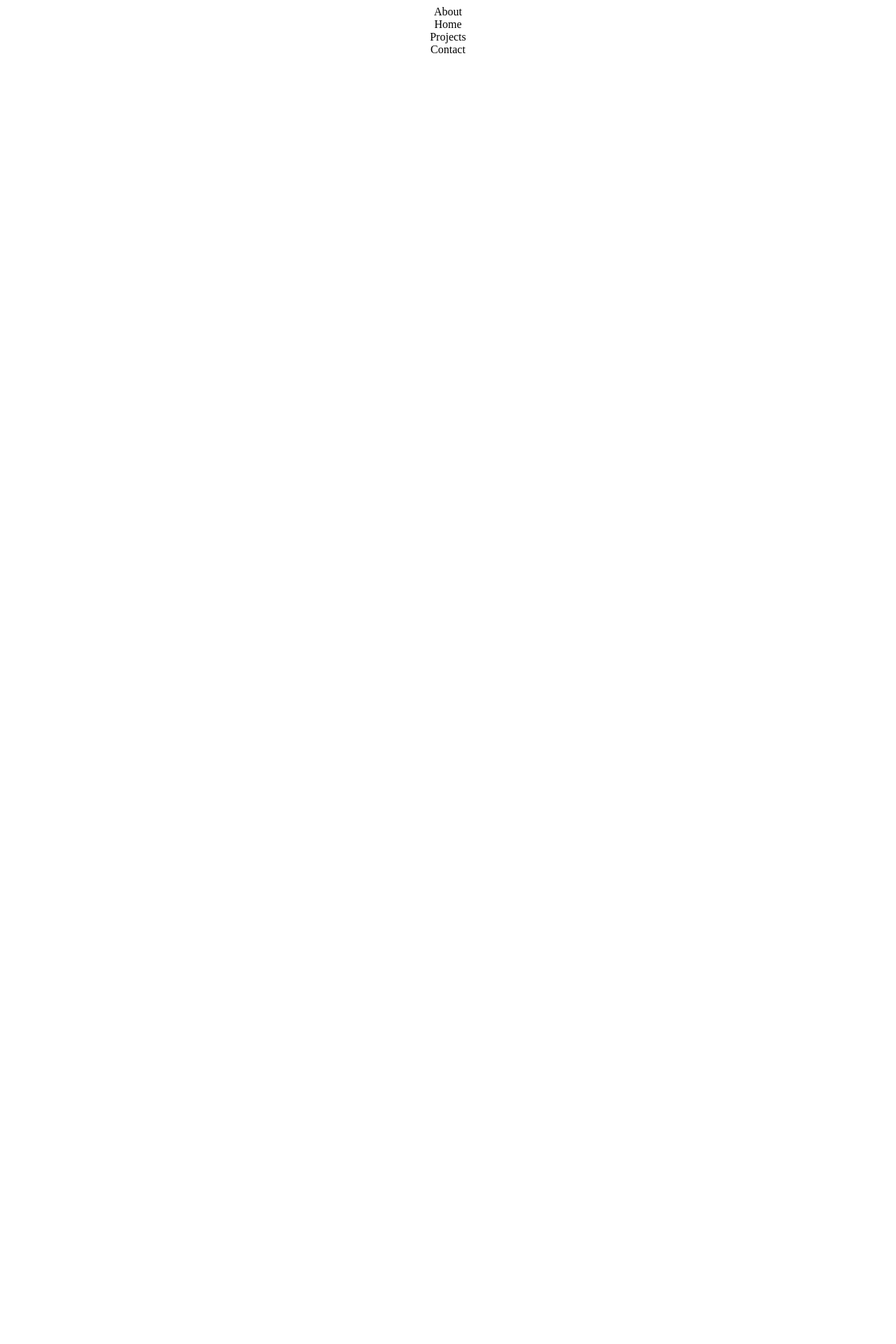
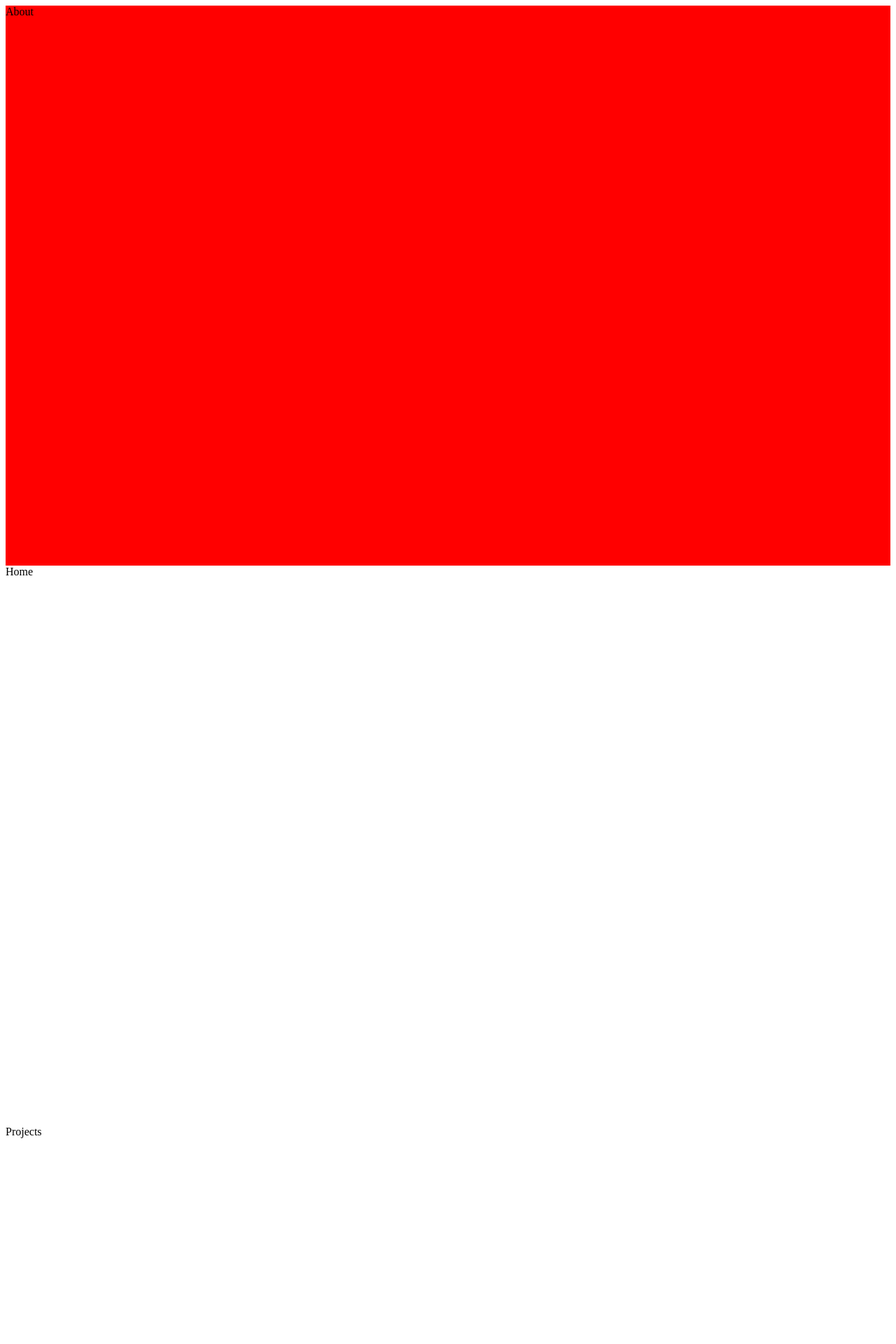
Before and after one commit to Adriantutuianu/personal-website, a React (Create React App) app: page / in a window 1280 px wide. Shown: the top 1920 px of the page at 70% size. Before the commit the page ends 800 px from the top, so only its background shows below. Built offline with nearby package versions, Linux system fonts and the light colour scheme.

Commit message:
Added section height

```diff
--- a/src/App.scss
+++ b/src/App.scss
@@ -1,38 +1,3 @@
-.App {
-  text-align: center;
+.section {
+  height: 100vh;
 }
-
-.App-logo {
-  height: 40vmin;
-  pointer-events: none;
-}
-
-@media (prefers-reduced-motion: no-preference) {
-  .App-logo {
-    animation: App-logo-spin infinite 20s linear;
-  }
-}
-
-.App-header {
-  background-color: #282c34;
-  min-height: 100vh;
-  display: flex;
-  flex-direction: column;
-  align-items: center;
-  justify-content: center;
-  font-size: calc(10px + 2vmin);
-  color: white;
-}
-
-.App-link {
-  color: #61dafb;
-}
-
-@keyframes App-logo-spin {
-  from {
-    transform: rotate(0deg);
-  }
-  to {
-    transform: rotate(360deg);
-  }
-}
--- a/src/Sections/About.js
+++ b/src/Sections/About.js
@@ -1,7 +1,12 @@
 import React from "react";
+import "./about.scss";
 
 const About = () => {
-  return <div>About</div>;
+  return (
+    <section id="about" className="section">
+      About
+    </section>
+  );
 };
 
 export default About;
--- a/src/Sections/Contact.js
+++ b/src/Sections/Contact.js
@@ -1,7 +1,11 @@
 import React from "react";
 
 const Contact = () => {
-  return <div>Contact</div>;
+  return (
+    <section id="contact" className="section">
+      Contact
+    </section>
+  );
 };
 
 export default Contact;
--- a/src/Sections/Home.js
+++ b/src/Sections/Home.js
@@ -1,7 +1,11 @@
 import React from "react";
 
 const Home = () => {
-  return <div>Home</div>;
+  return (
+    <section id="home" className="section">
+      Home
+    </section>
+  );
 };
 
 export default Home;
--- a/src/Sections/Projects.js
+++ b/src/Sections/Projects.js
@@ -1,7 +1,11 @@
 import React from "react";
 
 const Projects = () => {
-  return <div>Projects</div>;
+  return (
+    <section id="projects" className="section">
+      Projects
+    </section>
+  );
 };
 
 export default Projects;
--- /dev/null
+++ b/src/Sections/about.scss
@@ -0,0 +1,3 @@
+#about {
+  background: red;
+}
```
